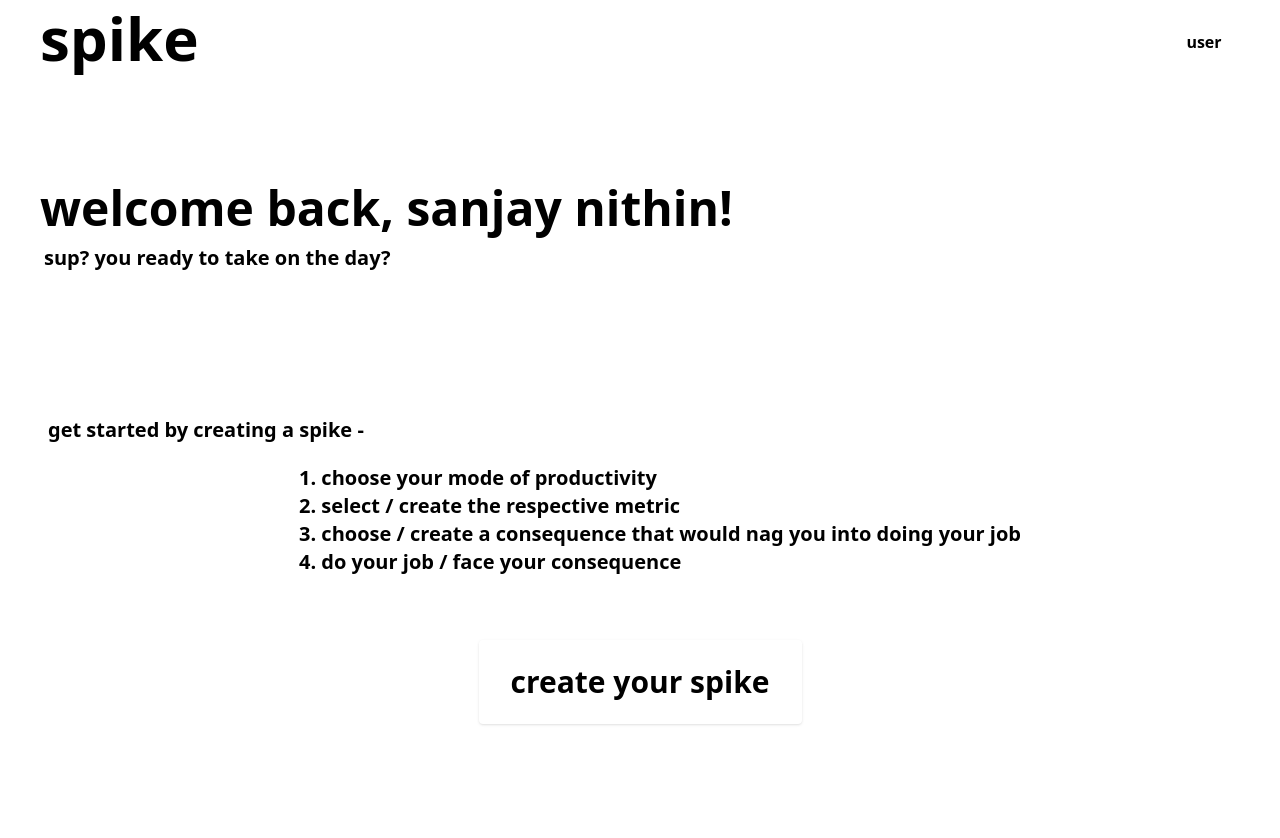
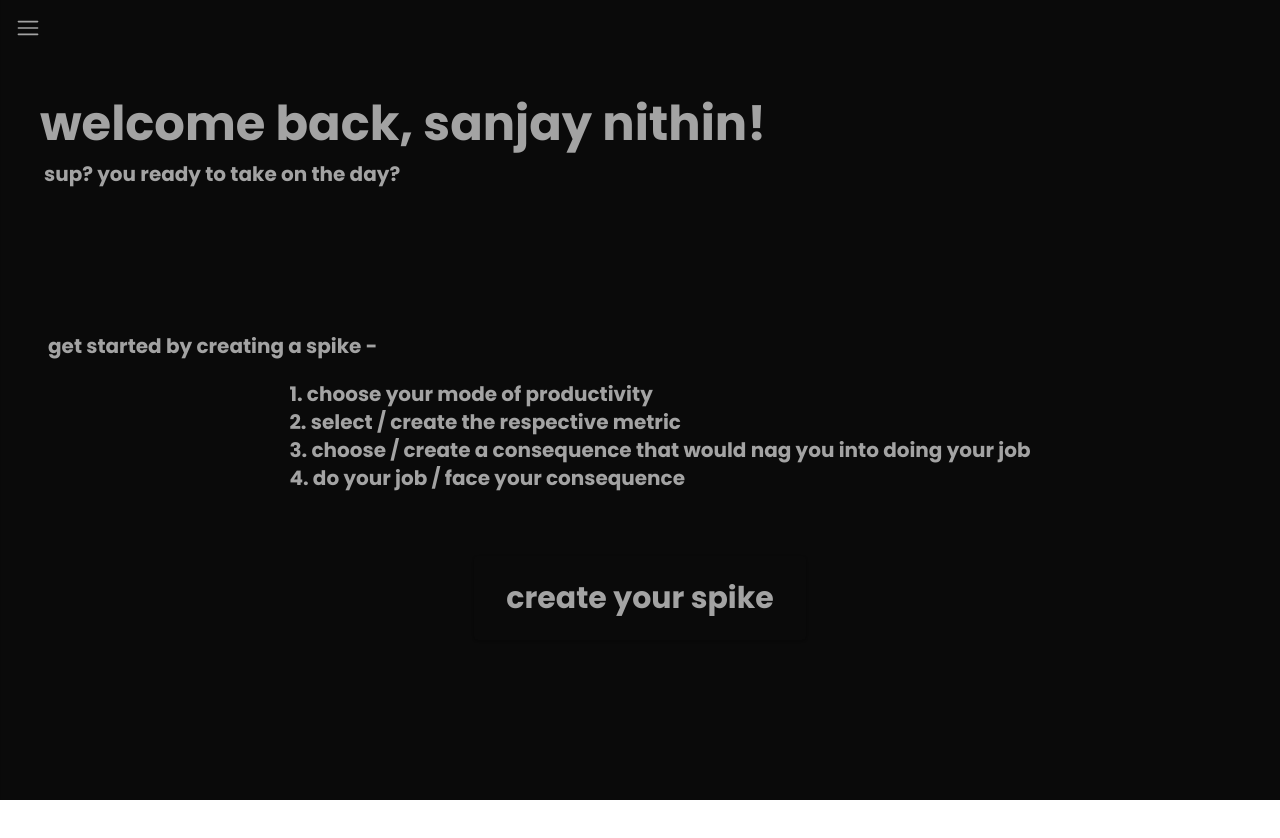
Before and after one commit to SanjayNithin2002/spike-frontend, a React (Create React App) app: page /home in a window 1280 px wide. Shown: the top 838 px of the page. Built offline with nearby package versions, Linux system fonts and the light colour scheme; the HTML template or start-up script is replaced by a standard one.

Commit message:
navbar updated

```diff
--- a/src/components/Home.js
+++ b/src/components/Home.js
@@ -8,7 +8,7 @@ const App = () => {
         navigate("/createSpike");
     }
     return (
-    <div className='font-redHat h-screen bg-whitestSpike'>
+    <div className='font-poppins h-screen w-full bg-neutral-950 text-neutral-400'>
         <NavBar />
         <div className="bg-graySpike bg-opacity-50 flex flex-col items-left w-full p-20 pl-8">
             <div className="text-blackSpike font-bold text-5xl pl-2 pb-3 pt-5">
--- a/src/components/NavBar.js
+++ b/src/components/NavBar.js
@@ -1,18 +1,87 @@
-import React from 'react';
+import React, { useState, useEffect } from 'react';
+import { RxHamburgerMenu } from "react-icons/rx";
+import { MdOutlineViewAgenda } from "react-icons/md";
+import { MdOutlineCreate, MdOutlineHome, MdGridView } from "react-icons/md";
+import { IoAnalytics } from "react-icons/io5";
+import { RiToolsFill, RiSettings3Line } from "react-icons/ri";
+const Sidebar = () => {
+    const [isOpen, setIsOpen] = useState(false);
+    const [sidebarVisible, setSidebarVisible] = useState(false);
 
-const NavBar = () => {
+    useEffect(() => {
+        if (isOpen) {
+            const timer = setTimeout(() => {
+                setSidebarVisible(true);
+            }, 300);
+            return () => clearTimeout(timer);
+        } else {
+            setSidebarVisible(false);
+        }
+    }, [isOpen]);
+
+    const toggleSidebar = () => {
+        setIsOpen(!isOpen);
+    };
+
     return (
-        <nav className="bg-redSpike flex justify-between items-center p-2">
-            <div className="text-graySpike font-bold text-6xl mb-2 pl-8">
-                spike
+        <div className="flex">
+            <button
+                onClick={toggleSidebar}
+                className={`p-2 bg-neutral-950 text-neutral-400 font-poppins fixed top-2 z-20 transition-all duration-300 ${sidebarVisible ? 'left-[18%]' : 'left-2'
+                    }`}
+            >
+                <RxHamburgerMenu className='h-6 w-6' />
+            </button>
+            <div
+                className={`fixed bg-neutral-950 text-neutral-400 font-poppins top-0 left-0 h-full transition-transform duration-300 transform ${sidebarVisible ? 'translate-x-0 shadow-sm shadow-neutral-800' : '-translate-x-full'
+                    }`}
+                style={{ width: '17%' }}
+            >
+                <div className="p-4">
+                    <h1 className="text-5xl font-semibold mb-28 mt-4 text-center">spike.</h1>
+                    <nav className="mb-8">
+                        <ul>
+                            <li className="mb-6 ml-3 flex items-center">
+                                <MdOutlineHome className='h-5 w-5 mr-1' />
+                                <a href="#" className="pt-1">Home</a>
+                            </li>
+                            <li className="mb-6 ml-3 flex items-center">
+                                <MdOutlineCreate className='h-5 w-5 mr-1' />
+                                <a href="#" className="pt-1">Create</a>
+                            </li>
+                            <li className="mb-6 ml-3 flex items-center">
+                                <MdGridView className='h-5 w-5 mr-1' />
+                                <a href="#" className="pt-1">View</a>
+                            </li>
+                            <li className="mb-6 ml-3 flex items-center">
+                                <IoAnalytics className='h-5 w-5 mr-1' />
+                                <a href="#" className="pt-1">Analytics</a>
+                            </li>
+                            <li className="mb-6 ml-3 flex items-center">
+                                <RiToolsFill className='h-5 w-5 mr-1' />
+                                <a href="#" className="pt-1">Integrations</a>
+                            </li>
+                            <li className="mb-6 ml-3 flex items-center">
+                                <RiSettings3Line className='h-5 w-5 mr-1' />
+                                <a href="#" className="pt-1">Settings</a>
+                            </li>
+                        </ul>
+                    </nav>
+                    <div className="absolute bottom-4 left-4 flex items-center mb-4 ml-3">
+                        <img
+                            src={'https://encrypted-tbn0.gstatic.com/images?q=tbn:ANd9GcSNmaqLm5vJYuiKz3F1bPpEd6NULN5GgBBbeg&s'}
+                            alt='User Pic'
+                            className="w-10 h-10 object-cover rounded-full mr-2"
+                        />
+                        <div>
+                            <p className="font-bold">Geedhavarshini</p>
+                            <p className="text-sm">View Profile</p>
+                        </div>
+                    </div>
+                </div>
             </div>
-            <div className="pr-9">
-            <div className="bg-whitestSpike text-redSpike flex items-center justify-center rounded-full h-16 w-16 font-bold">
-                user
-            </div>
-            </div>
-        </nav>
+        </div>
     );
 };
 
-export default NavBar;
+export default Sidebar;
```
